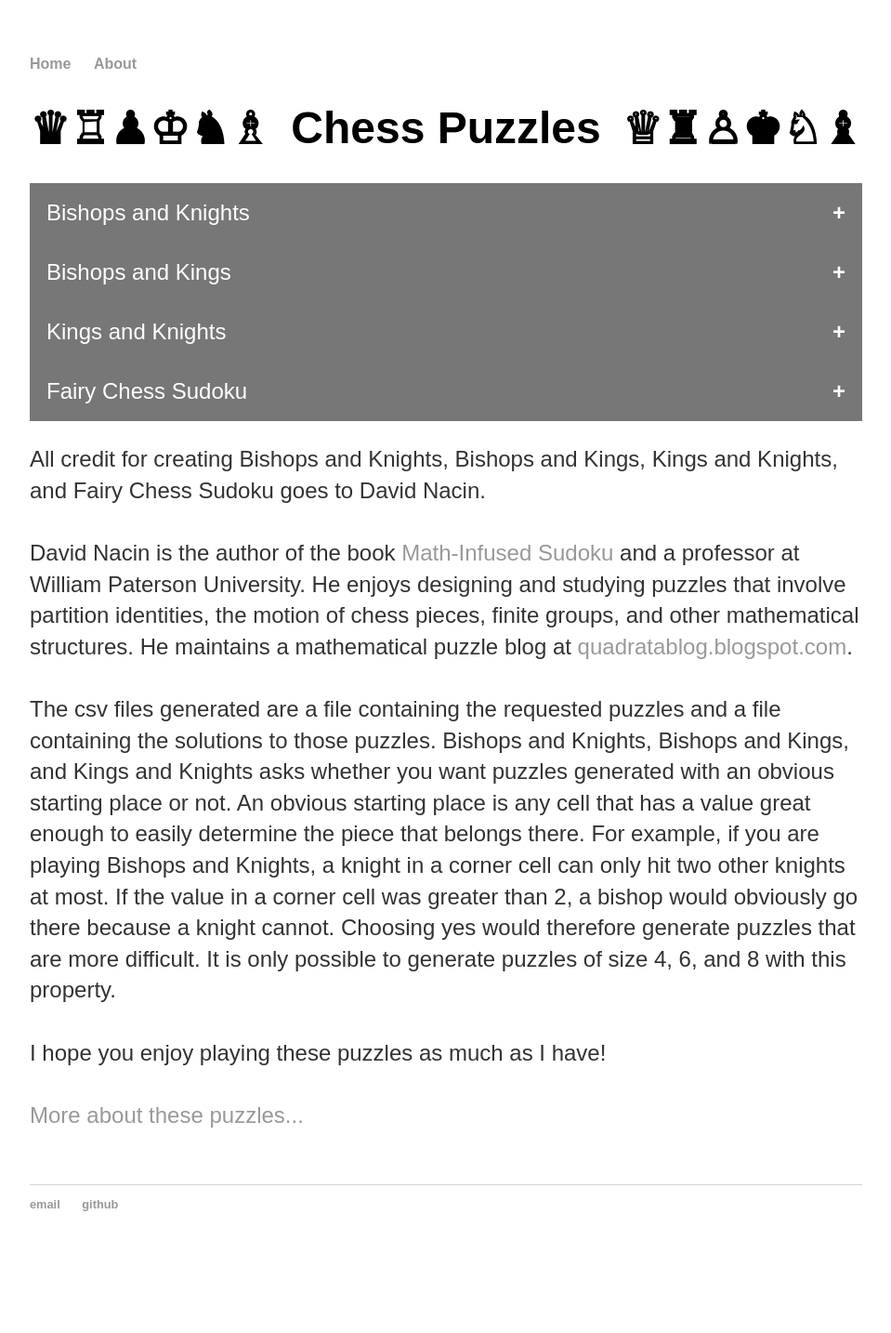
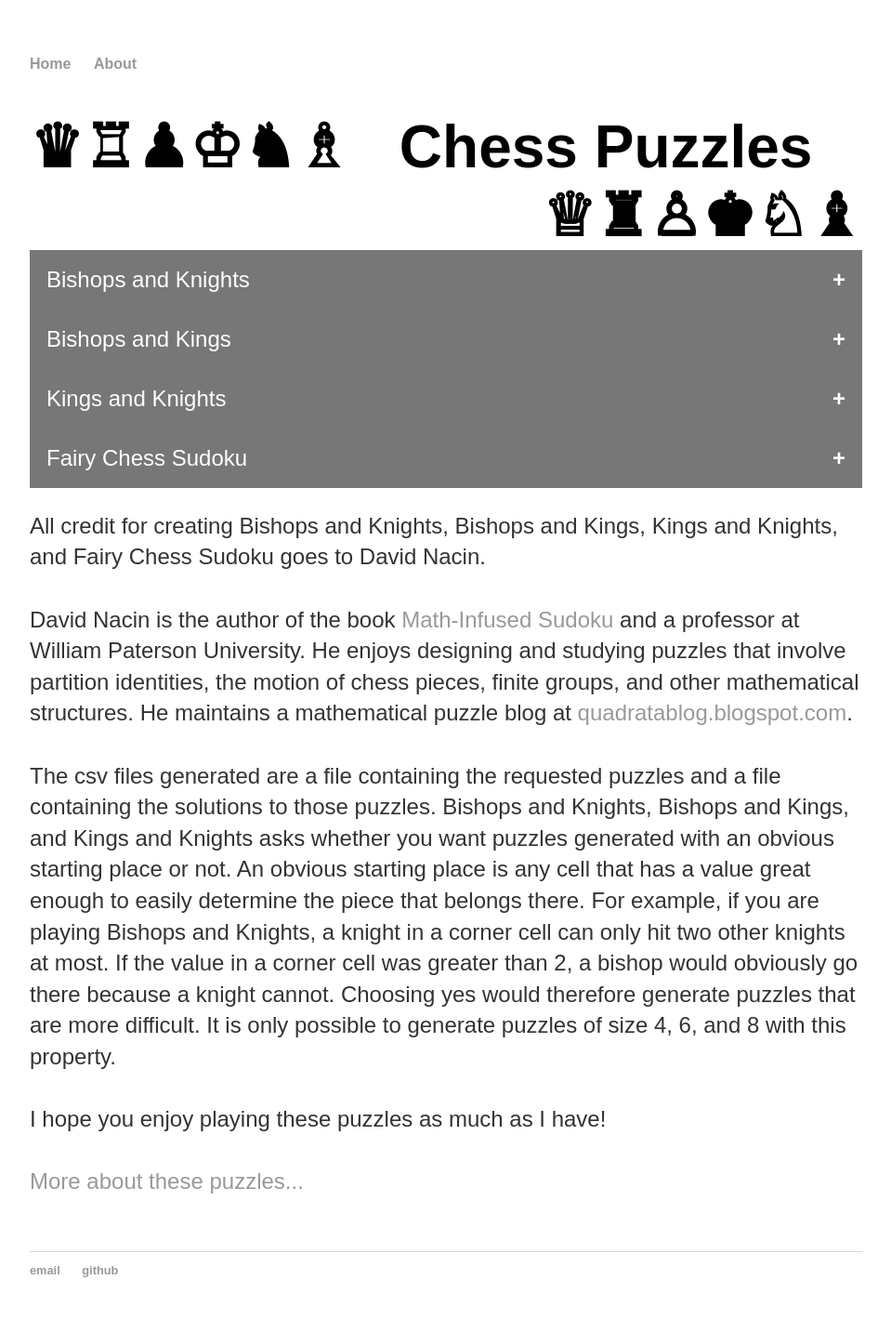
Before and after one commit to CThielsen1/CThielsen1.github.io, a Jekyll site: the page built from index.html, in a window 1280 px wide. Shown: the whole page at 93% size, without its empty margins (160-1119 px from the left). Built offline with Jekyll 4.4.1, drawn with Linux system fonts in a browser that asks for light colours; before the commit the page ends 1363 px from its top, so only the background shows below that.

Commit message:
Update main.css

```diff
--- a/css/main.css
+++ b/css/main.css
@@ -24,15 +24,17 @@ a:hover {
     text-decoration: underline;
 }
 h1 {
-    font-size: 3em;
+    font-size: 5vw;
     font-family: Arial, Helvetica, sans-serif;
     text-align: center;
 }
 h1:before {
+    font-size: 5vw;
     content: '\265B' '\2656' '\265F' '\2654' '\265E' '\2657';
     float: left;
 }
 h1:after {
+    font-size: 5vw;
     content: '\2655' '\265C' '\2659' '\265A' '\2658' '\265D';
     float: right;
 }
```
